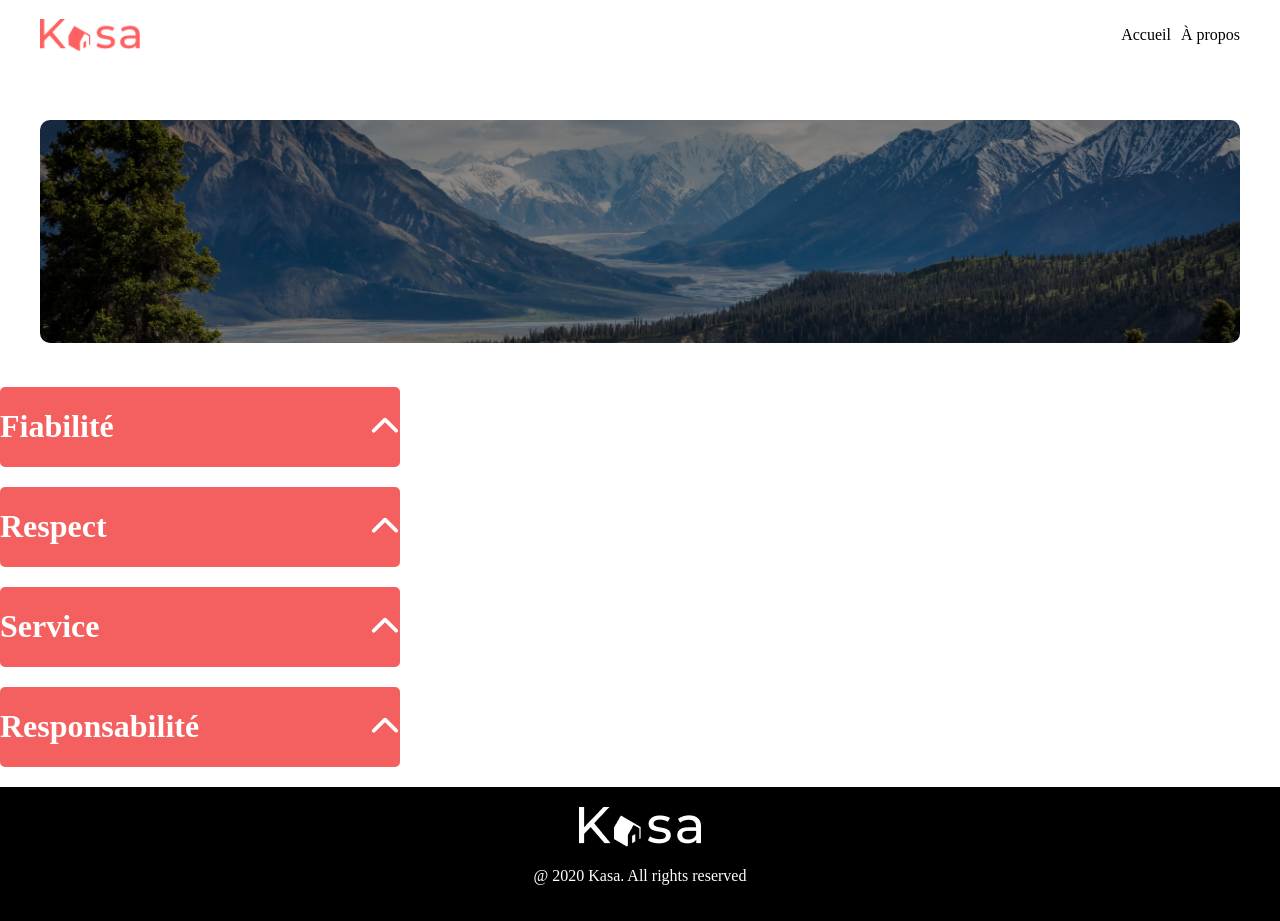
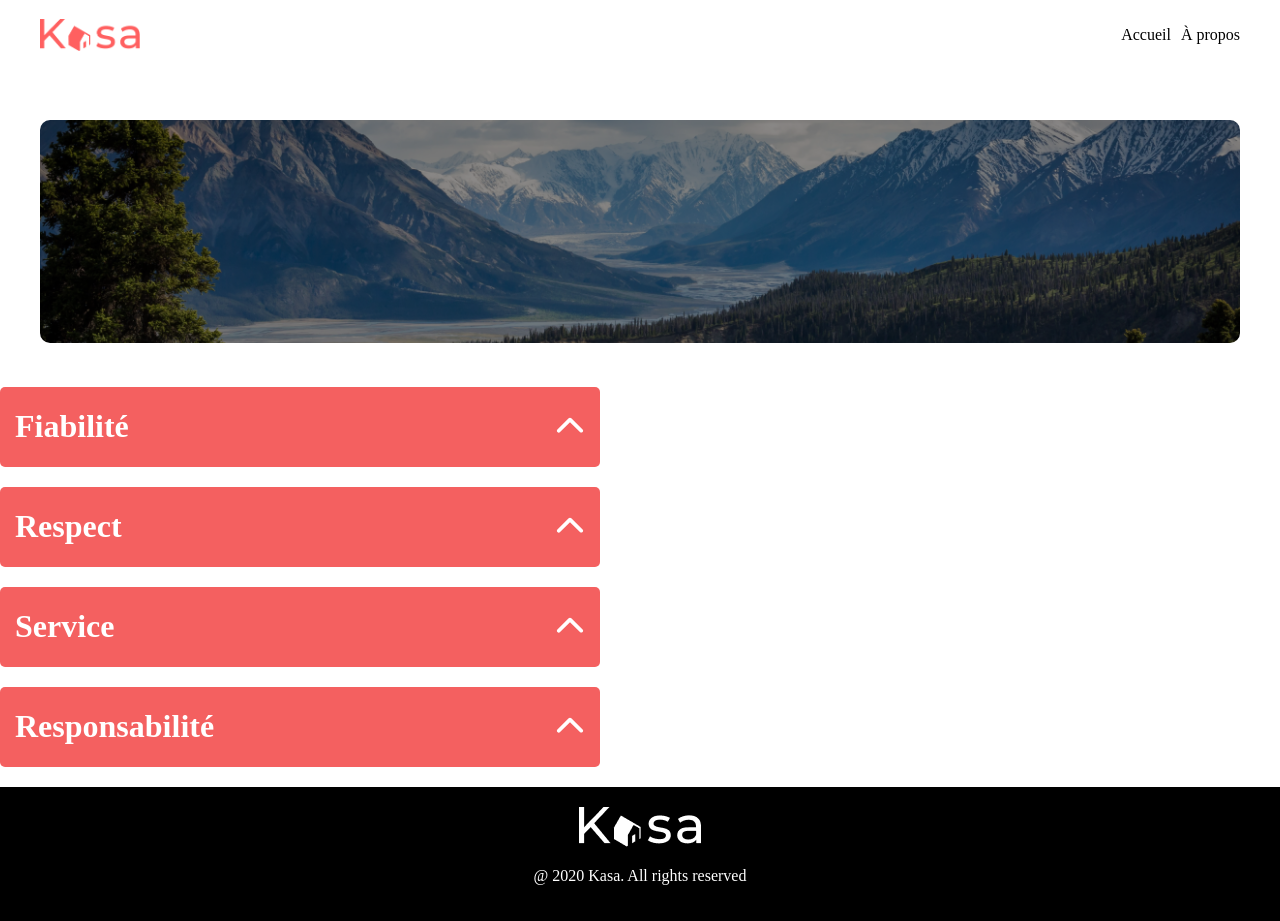
Before and after one commit to Gizmoux/Kaza, a React (Vite) app: page /about in a window 1280 px wide. Built offline with nearby package versions, Linux system fonts and the light colour scheme.

Commit message:
💄 Add product page style

```diff
--- a/src/components/Collapse.jsx
+++ b/src/components/Collapse.jsx
@@ -16,7 +16,7 @@ const Collapse = ({ title, content }) => {
 					className={isCollapseOpen ? 'chevron-down' : 'chevron-up'}
 				/>
 			</div>
-			{isCollapseOpen ? <p>{content} </p> : ''}
+			{isCollapseOpen ? <p className="collapse-content">{content} </p> : ''}
 		</div>
 	);
 };
--- a/style/Collapse.scss
+++ b/style/Collapse.scss
@@ -7,11 +7,21 @@
 	align-items: center;
 	justify-content: space-between;
 	height: auto;
-	width: 400px;
+	width: 600px;
 	margin-right: 50px;
 	margin-bottom: 20px;
+	h1 {
+		margin-left: 15px;
+	}
 }
 
+.collapse-content {
+	max-width: 90%;
+}
 .chevron-up {
 	transform: rotate(180deg);
+	margin-right: 15px;
 }
+.chevron-down {
+	margin-right: 15px;
+}
--- a/style/Product.scss
+++ b/style/Product.scss
@@ -31,4 +31,6 @@
 
 .product-description {
 	display: flex;
+	gap: 20px;
+	padding: 20px 40px;
 }
--- a/style/Slideshow.scss
+++ b/style/Slideshow.scss
@@ -17,7 +17,7 @@
 }
 .image-container {
 	position: relative;
-	padding: 40px;
+
 	.image-product {
 		display: block;
 		object-fit: cover;
```
